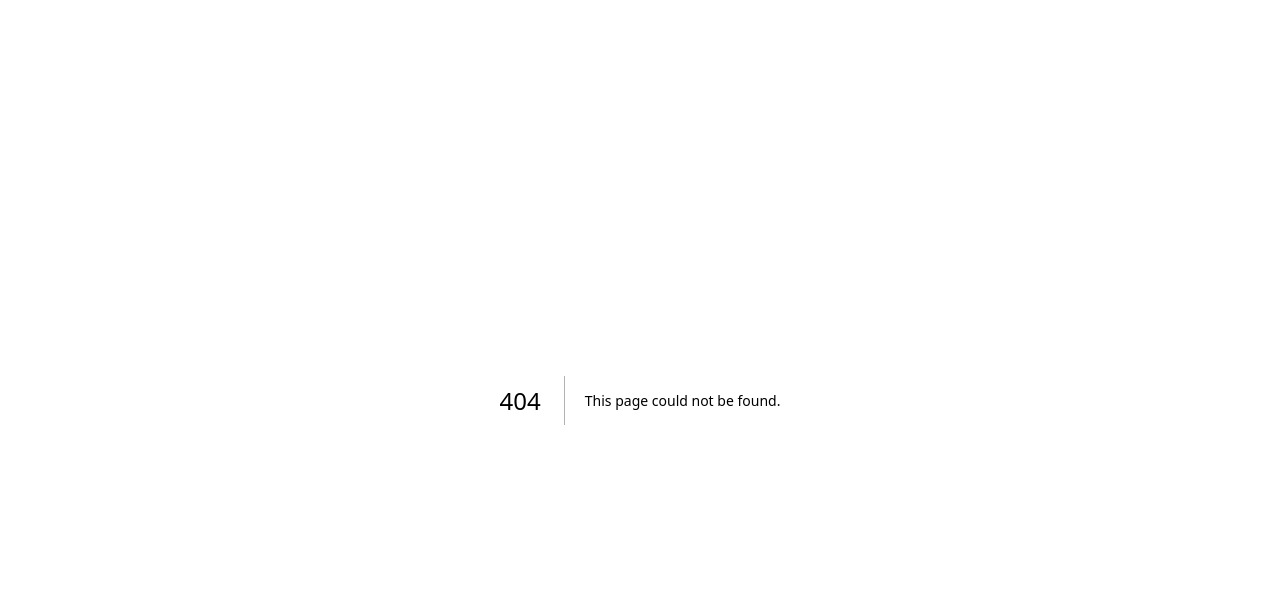
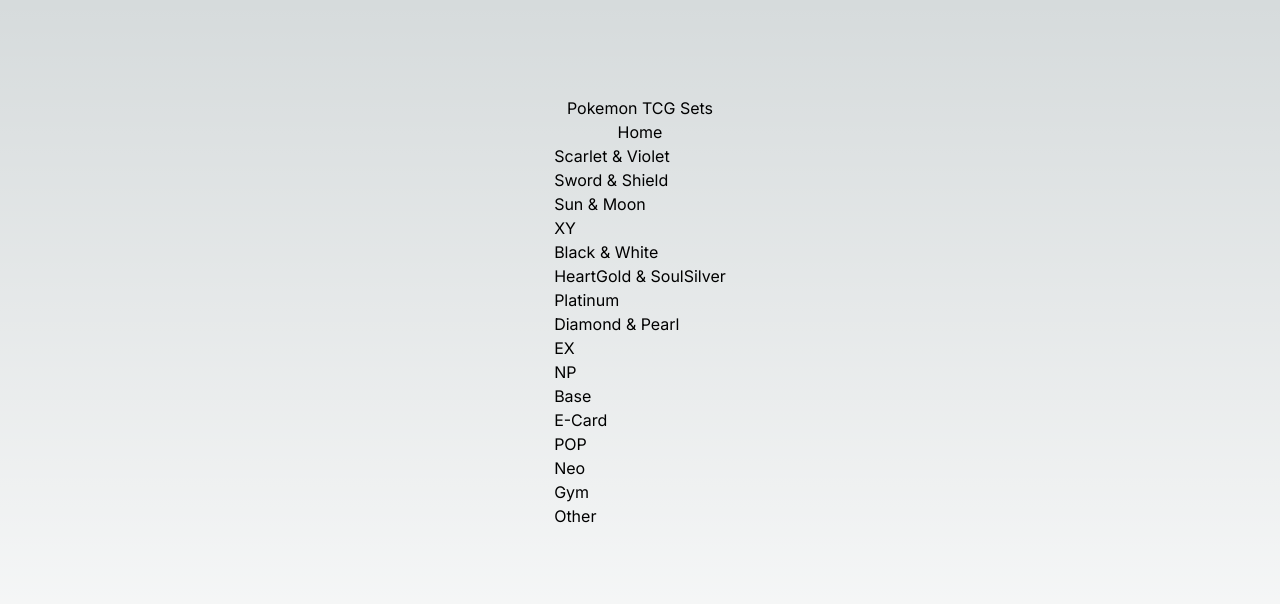
Before and after one commit to MatildaMared/project__pokemon-tcg, a Next.js app: page /series in a window 1280 px wide. Before the commit this address had no page. Shown: the top 604 px of the page. Built offline with nearby package versions, Linux system fonts and the light colour scheme.

Commit message:
add initial routes

```diff
--- a/next.config.js
+++ b/next.config.js
@@ -1,4 +1,11 @@
 /** @type {import('next').NextConfig} */
-const nextConfig = {}
+const nextConfig = {
+  env: {
+    TCG_API_KEY: process.env.TCG_API_KEY,
+  },
+  images: {
+    domains: ["images.pokemontcg.io"],
+  },
+};
 
-module.exports = nextConfig
+module.exports = nextConfig;
--- a/src/app/page.tsx
+++ b/src/app/page.tsx
@@ -1,9 +1,10 @@
-import Image from "next/image";
+import Link from "next/link";
 
 export default function Home() {
-	return (
-		<main className="flex min-h-screen flex-col items-center justify-between p-24">
-			<h1>Pokemon TCG</h1>
-		</main>
-	);
+  return (
+    <main className="flex min-h-screen flex-col items-center justify-between p-24">
+      <h1>Pokemon TCG</h1>
+      <Link href={"/series"}>Series</Link>
+    </main>
+  );
 }
--- /dev/null
+++ b/src/app/series/[seriesName]/page.tsx
@@ -0,0 +1,51 @@
+import { config } from "@/utils/config";
+import { PagedResponse } from "@/types/PagedResponse";
+import { PokemonSet } from "@/types/PokemonSet";
+import Image from "next/image";
+
+async function getSetsInSeries(seriesName: string) {
+  const res = await fetch(
+    `https://api.pokemontcg.io/v2/sets?q=series:${decodeURIComponent(
+      seriesName
+    )}`,
+    {
+      headers: {
+        "X-Api-Key": config.tcgApiKey,
+      },
+    }
+  );
+
+  if (!res.ok) {
+    throw new Error("Failed to fetch data");
+  }
+
+  const data = await res.json();
+  return data as PagedResponse<PokemonSet>;
+}
+
+export default async function SeriesPage({
+  params,
+}: {
+  params: { seriesName: string };
+}) {
+  const seriesName = decodeURIComponent(params.seriesName);
+  const { data } = await getSetsInSeries(seriesName);
+  return (
+    <>
+      <h1>{seriesName}</h1>
+      <ul>
+        {data.map((set) => (
+          <li key={set.id}>
+            <h2>{set.name}</h2>
+            <Image
+              src={set.images.logo}
+              alt={set.name + " logo"}
+              width={"100"}
+              height={"100"}
+            />
+          </li>
+        ))}
+      </ul>
+    </>
+  );
+}
--- /dev/null
+++ b/src/app/series/page.tsx
@@ -0,0 +1,18 @@
+import Link from "next/link";
+import { series } from "@/types/Series";
+
+export default async function SetsPage() {
+  return (
+    <main className="flex min-h-screen flex-col items-center p-24">
+      <h1>Pokemon TCG Sets</h1>
+      <Link href={"/"}>Home</Link>
+      <ul className="flex flex-col">
+        {series.map((series) => (
+          <Link key={series} href={`/series/${series}`}>
+            {series}
+          </Link>
+        ))}
+      </ul>
+    </main>
+  );
+}
--- /dev/null
+++ b/src/types/PagedResponse.ts
@@ -0,0 +1,7 @@
+export interface PagedResponse<T> {
+  data: T[];
+  page: number;
+  pageSize: number;
+  count: number;
+  totalCount: number;
+}
--- /dev/null
+++ b/src/types/PokemonSet.ts
@@ -0,0 +1,19 @@
+export interface PokemonSet {
+  id: string;
+  name: string;
+  series: string;
+  printedTotal: number;
+  total: number;
+  legalities: {
+    standard: string;
+    expanded: string;
+    unlimited: string;
+  };
+  ptcgoCode: string;
+  releaseDate: string;
+  updatedAt: string;
+  images: {
+    symbol: string;
+    logo: string;
+  };
+}
--- /dev/null
+++ b/src/types/Series.ts
@@ -0,0 +1,18 @@
+export const series = [
+  "Scarlet & Violet",
+  "Sword & Shield",
+  "Sun & Moon",
+  "XY",
+  "Black & White",
+  "HeartGold & SoulSilver",
+  "Platinum",
+  "Diamond & Pearl",
+  "EX",
+  "NP",
+  "Base",
+  "E-Card",
+  "POP",
+  "Neo",
+  "Gym",
+  "Other",
+];
--- /dev/null
+++ b/src/utils/config.ts
@@ -0,0 +1,14 @@
+const getEnvironmentVariable = (environmentVariable: string): string => {
+  const unvalidatedEnvironmentVariable = process.env[environmentVariable]
+  if (!unvalidatedEnvironmentVariable) {
+    throw new Error(
+      `Couldn't find environment variable: ${environmentVariable}`
+    )
+  } else {
+    return unvalidatedEnvironmentVariable
+  }
+}
+
+export const config = {
+  tcgApiKey: getEnvironmentVariable("TCG_API_KEY"),
+}
```
Also changed, not shown: 1 other file (tests, documents, lock files or other folders).
